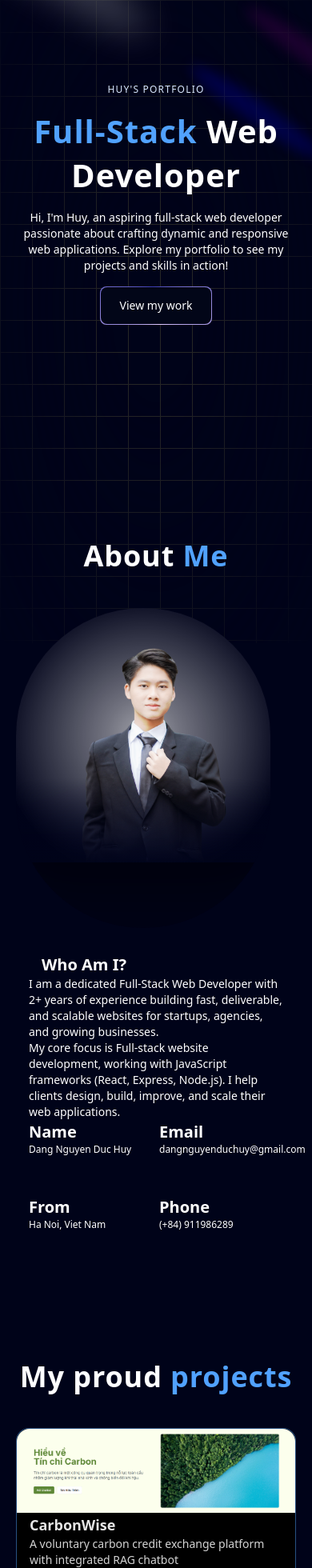
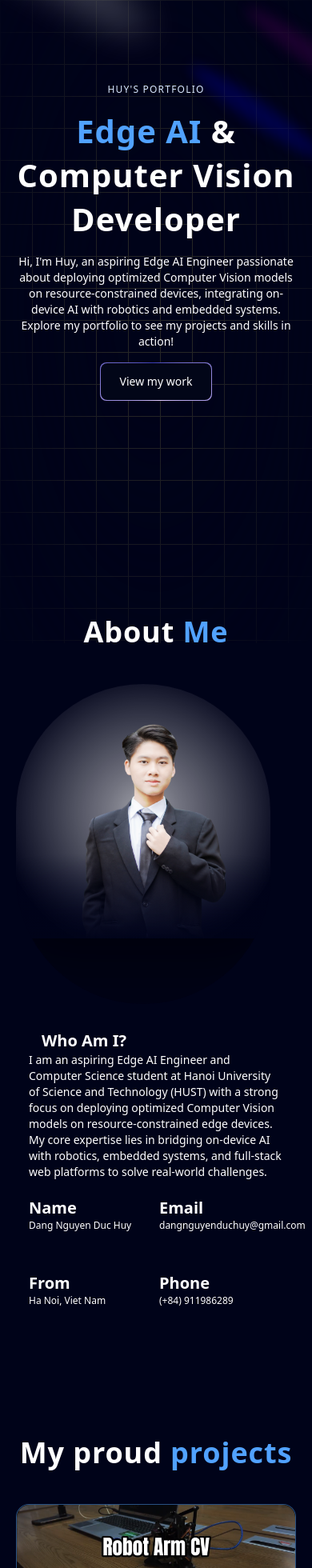
Before and after one commit to HyuOniichan/portfolio, a Next.js app: page / in a window 390 px wide. Shown: the part 40-2000 px from the top of the page at 80% size. Built offline with nearby package versions, Linux system fonts and the light colour scheme.

Commit message:
[doc] Update data for Edge AI career

```diff
--- a/components/Footer.tsx
+++ b/components/Footer.tsx
@@ -32,7 +32,7 @@ const Footer = () => {
 
             <div className='flex mt-16 md:flex-row flex-col justify-between items-center gap-3'>
                 <p className='md:text-base text-sm md:font-normal font-light'>
-                    Copyright © 2025 Huy DND
+                    Copyright © {new Date().getFullYear()} Huy DND
                 </p>
                 <div className='flex items-center gap-4'>
                     {socials.map((social) => (
--- a/components/Hero.tsx
+++ b/components/Hero.tsx
@@ -45,18 +45,18 @@ const Hero = () => {
 
                     <TextGenerateEffect
                         className='text-center text-[40px] md:text-5xl lg:text-6xl'
-                        words="Full-Stack Web Developer"
+                        words="Edge AI & Computer Vision Developer"
                         changeColorIdx={{
                             start: 0,
-                            end: 1,
+                            end: 2,
                             color: 'text-blue-400'
                         }}
                     />
 
                     <p className='text-center md:tracking-wider mb-4 text-sm md:text-lg lg:text-2xl'>
-                        Hi, I&apos;m Huy, an aspiring full-stack web developer passionate about
-                        crafting dynamic and responsive web applications. Explore my portfolio
-                        to see my projects and skills in action!
+                        Hi, I&apos;m Huy, an aspiring Edge AI Engineer passionate about deploying optimized Computer Vision
+                        models on resource-constrained devices, integrating on-device AI with robotics and embedded systems.
+                        Explore my portfolio to see my projects and skills in action!
                     </p>
 
                     <a href='#about'>
--- a/data/index.ts
+++ b/data/index.ts
@@ -1,4 +1,4 @@
-import { FaFacebook, FaGithub, FaLinkedin } from "react-icons/fa";
+import { FaEnvelope, FaFacebook, FaGithub, FaLinkedin } from "react-icons/fa";
 
 export const navItems = [
     { name: "Home", link: "#" },
@@ -12,7 +12,7 @@ export const navItems = [
 export const aboutText = [
     {
         title: "Who Am I?",
-        content: "I am a dedicated Full-Stack Web Developer with 2+ years of experience building fast, deliverable, and scalable websites for startups, agencies, and growing businesses. \nMy core focus is Full-stack website development, working with JavaScript frameworks (React, Express, Node.js). I help clients design, build, improve, and scale their web applications."
+        content: "I am an aspiring Edge AI Engineer and Computer Science student at Hanoi University of Science and Technology (HUST) with a strong focus on deploying optimized Computer Vision models on resource-constrained edge devices. \nMy core expertise lies in bridging on-device AI with robotics, embedded systems, and full-stack web platforms to solve real-world challenges."
     },
     {
         title: "Name",
@@ -35,102 +35,71 @@ export const aboutText = [
 export const projects = [
     {
         id: 1,
-        title: 'CarbonWise',
-        description: 'A voluntary carbon credit exchange platform with integrated RAG chatbot',
-        img: '/project_carbonwise.png',
+        title: 'Robot Arm CV',
+        description: 'Vision-based robotic arm control system using real-time Computer Vision and ESP32-CAM stream',
+        img: '/project_robotarmcv.png',
         className: 'lg:col-span-4 lg:row-span-4 md:col-span-6 md:row-span-6',
         titleClassName: '',
     },
     {
         id: 2,
-        title: 'Studiverse',
-        description: 'An E-learning app built with MERN stack',
-        img: '/project_studiverse.png',
-        className: 'lg:col-span-2 lg:row-span-2 md:col-span-3 md:row-span-3',
+        title: 'CarbonWise',
+        description: 'Voluntary carbon credit exchange platform with an integrated RAG chatbot via Gemini API & LangChain.js',
+        img: '/project_carbonwise.png',
+        className: 'lg:col-span-2 lg:row-span-2 md:col-span-3 md:row-span-4',
         titleClassName: '',
     },
     {
         id: 3,
-        title: 'WorkDi',
-        description: 'Team management and knowledge sharing website',
-        img: '/project_workdi.png',
-        className: 'lg:col-span-2 lg:row-span-2 md:col-span-3 md:row-span-3',
+        title: 'Studiverse',
+        description: 'An E-learning web application built with the MERN stack to support modern online education',
+        img: '/project_studiverse.png',
+        className: 'lg:col-span-2 lg:row-span-2 md:col-span-3 md:row-span-4',
         titleClassName: '',
     },
-    {
-        id: 4,
-        title: 'Project 4',
-        description: 'Description for project 4',
-        img: '',
-        className: 'lg:col-span-2 lg:row-span-2 md:col-span-3 md:row-span-3',
-        titleClassName: '',
-    },
-    {
-        id: 5,
-        title: 'Project 5',
-        description: 'Description for project 5',
-        img: '',
-        className: 'lg:col-span-2 lg:row-span-2 md:col-span-3 md:row-span-3',
-        titleClassName: '',
-    },
-    {
-        id: 6,
-        title: 'Project 6',
-        description: 'Description for project 6',
-        img: '',
-        className: 'lg:col-span-2 lg:row-span-2 md:col-span-3 md:row-span-3',
-        titleClassName: '',
-    },
-]
+];
 
 export const feedbacks = [
     {
-        quote: "Huy did an amazing job on our website redesign. His attention to detail and creativity really brought our vision to life. Highly recommend!",
-        name: "John Doe",
-        title: "CEO, TechCorp"
+        quote: "Huy did an outstanding job integrating the RAG chatbot into our platform. His strong technical background in both AI and web development made the implementation seamless.",
+        name: "Minh Quan",
+        title: "Project Lead, CarbonWise Initiative"
     },
     {
-        quote: "Huy did an amazing job on our website redesign. His attention to detail and creativity really brought our vision to life. Highly recommend!",
-        name: "John Doe 2",
-        title: "CEO, TechCorp"
+        quote: "Working with Huy on our computer vision pipeline was fantastic. His attention to model accuracy and latency optimization on edge devices exceeded our expectations.",
+        name: "Dr. Hoang Nam",
+        title: "AI Research Mentor"
     },
     {
-        quote: "Huy did an amazing job on our website redesign. His attention to detail and creativity really brought our vision to life. Highly recommend!",
-        name: "John Doe 3",
-        title: "CEO, TechCorp"
+        quote: "Huy is a quick learner and a dedicated engineer. His ability to bridge hardware control with advanced computer vision is truly impressive. Nice to work with btw.",
+        name: "Thu Ha",
+        title: "Senior Software Engineer"
     },
-]
+];
 
 export const experiences = [
     {
-        description: "2024 - 2028",
-        title: "Hanoi University of Science and Technology - Computer Science",
+        description: "09/2024 - Present",
+        title: "Hanoi University of Science and Technology - Computer Science (IT1)",
         src: "/background_hust.jpeg",
         ctaText: "Peek",
         ctaLink: "https://qldt.hust.edu.vn/",
         content: `
-            Being a HUST - SOICT student, I have gained a solid foundation in computer science principles and practices.
-            Throughout my studies, I have engaged in various projects that have enhanced my technical abilities and teamwork skills.
-            I am proud to be part of a prestigious institution that fosters innovation and excellence in the field of computer science.
+            Being a HUST - SOICT student with a GPA of 3.56/4.0, I have gained a solid foundation in computer science principles, algorithms, and practical AI research.
+            Throughout my studies, I have focused heavily on artificial intelligence, machine learning architectures, and edge computing systems.
         `,
     },
     {
-        description: "Lana Del Rey",
-        title: "Summertime Sadness",
-        src: "https://assets.aceternity.com/demos/lana-del-rey.jpeg",
+        description: "10/2025 - 03/2026",
+        title: "AI Engineer & Computer Vision Researcher - Robot Arm CV Project",
+        src: "/project_robotarmcv.png",
         ctaText: "Peek",
-        ctaLink: "https://ui.aceternity.com/templates",
+        ctaLink: "https://github.com/DangNguyenDucHuy/robot-arm-cv",
         content: `
-            Lana Del Rey, an iconic American singer-songwriter, is celebrated for
-            her melancholic and cinematic music style. Born Elizabeth Woolridge
-            Grant in New York City, she has captivated audiences worldwide with
-            her haunting voice and introspective lyrics. <br /> <br /> Her songs
-            often explore themes of tragic romance, glamour, and melancholia,
-            drawing inspiration from both contemporary and vintage pop culture.
-            With a career that has seen numerous critically acclaimed albums, Lana
-            Del Rey has established herself as a unique and influential figure in
-            the music industry, earning a dedicated fan base and numerous
-            accolades.
+            Developed a real-time Computer Vision pipeline to detect arm and hand keypoints from an edge-device camera stream (ESP32-CAM), sending control commands via serial communication.
+            (1) Fine-tuned a YOLO-based pose model using transfer learning in PyTorch.
+            (2) Built a custom dataset by collecting/annotating 400+ hand images and augmenting training data from a public dataset (26k+ samples).
+            (3) Evaluated multiple pose detection approaches including MediaPipe and Ultralytics YOLO for accuracy-latency trade-offs.
         `,
     },
 ];
@@ -151,4 +120,9 @@ export const socials = [
         icon: FaLinkedin,
         link: 'https://www.linkedin.com/in/%C4%91%E1%BA%B7ng-nguy%E1%BB%85n-%C4%91%E1%BB%A9c-huy-96b7b430b/'
     },
+    {
+        id: 4,
+        icon: FaEnvelope,
+        link: 'mailto:dangnguyenduchuy@gmail.com'
+    },
 ]
```
Also changed, not shown: public/project_robotarmcv.png (added).
